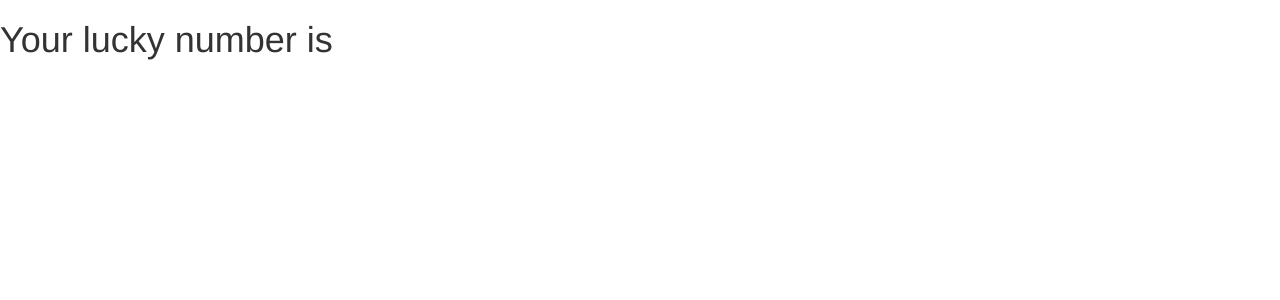
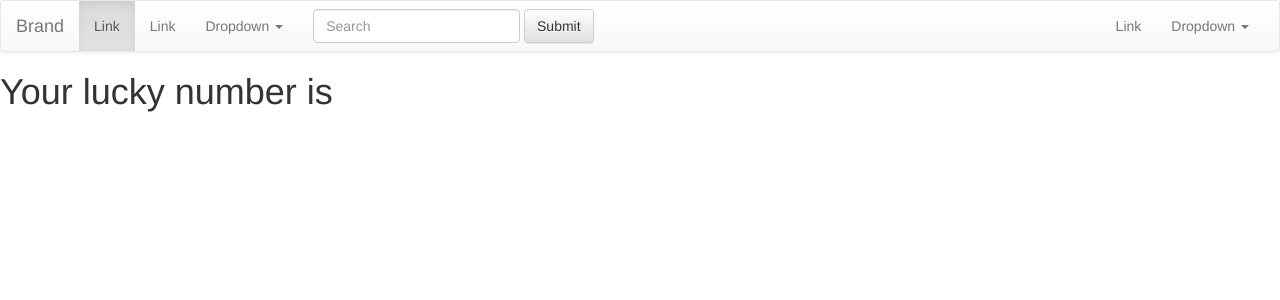
Before and after one commit to elenKhorishko/my-ishop, a Symfony app: template templates/lucky/number.html.twig in a window 1280 px wide. Shown: the top 300 px of the page. Run offline with Twig, Linux system fonts and the light colour scheme; the template is opened without the code that fills it, so the values that code supplies are empty; some libraries are stand-ins or nearby versions.

Commit message:
commit  lesson 21

```diff
--- a/templates/base.html.twig
+++ b/templates/base.html.twig
@@ -14,6 +14,60 @@
         {% block stylesheets %}{% endblock %}
     </head>
     <body>
+        <nav class="navbar navbar-default">
+            <div class="container-fluid">
+                <!-- Brand and toggle get grouped for better mobile display -->
+                <div class="navbar-header">
+                    <button type="button" class="navbar-toggle collapsed" data-toggle="collapse" data-target="#bs-example-navbar-collapse-1" aria-expanded="false">
+                        <span class="sr-only">Toggle navigation</span>
+                        <span class="icon-bar"></span>
+                        <span class="icon-bar"></span>
+                        <span class="icon-bar"></span>
+                    </button>
+                    <a class="navbar-brand" href="#">Brand</a>
+                </div>
+
+                <!-- Collect the nav links, forms, and other content for toggling -->
+                <div class="collapse navbar-collapse" id="bs-example-navbar-collapse-1">
+                    <ul class="nav navbar-nav">
+                        <li class="active"><a href="#">Link <span class="sr-only">(current)</span></a></li>
+                        <li><a href="#">Link</a></li>
+                        <li class="dropdown">
+                            <a href="#" class="dropdown-toggle" data-toggle="dropdown" role="button" aria-haspopup="true" aria-expanded="false">Dropdown <span class="caret"></span></a>
+                            <ul class="dropdown-menu">
+                                <li><a href="#">Action</a></li>
+                                <li><a href="#">Another action</a></li>
+                                <li><a href="#">Something else here</a></li>
+                                <li role="separator" class="divider"></li>
+                                <li><a href="#">Separated link</a></li>
+                                <li role="separator" class="divider"></li>
+                                <li><a href="#">One more separated link</a></li>
+                            </ul>
+                        </li>
+                    </ul>
+                    <form class="navbar-form navbar-left">
+                        <div class="form-group">
+                            <input type="text" class="form-control" placeholder="Search">
+                        </div>
+                        <button type="submit" class="btn btn-default">Submit</button>
+                    </form>
+                    <ul class="nav navbar-nav navbar-right">
+                        <li><a href="#">Link</a></li>
+                        <li class="dropdown">
+                            <a href="#" class="dropdown-toggle" data-toggle="dropdown" role="button" aria-haspopup="true" aria-expanded="false">Dropdown <span class="caret"></span></a>
+                            <ul class="dropdown-menu">
+                                <li><a href="#">Action</a></li>
+                                <li><a href="#">Another action</a></li>
+                                <li><a href="#">Something else here</a></li>
+                                <li role="separator" class="divider"></li>
+                                <li><a href="#">Separated link</a></li>
+                            </ul>
+                        </li>
+                    </ul>
+                </div><!-- /.navbar-collapse -->
+            </div><!-- /.container-fluid -->
+        </nav>
+
         {% block body %}{% endblock %}
 
 
```
Also changed, not shown: src/Entity/User.php (added, +96 -0 lines), 1 other file. Lines whose indentation alone changed are shown as unchanged.
